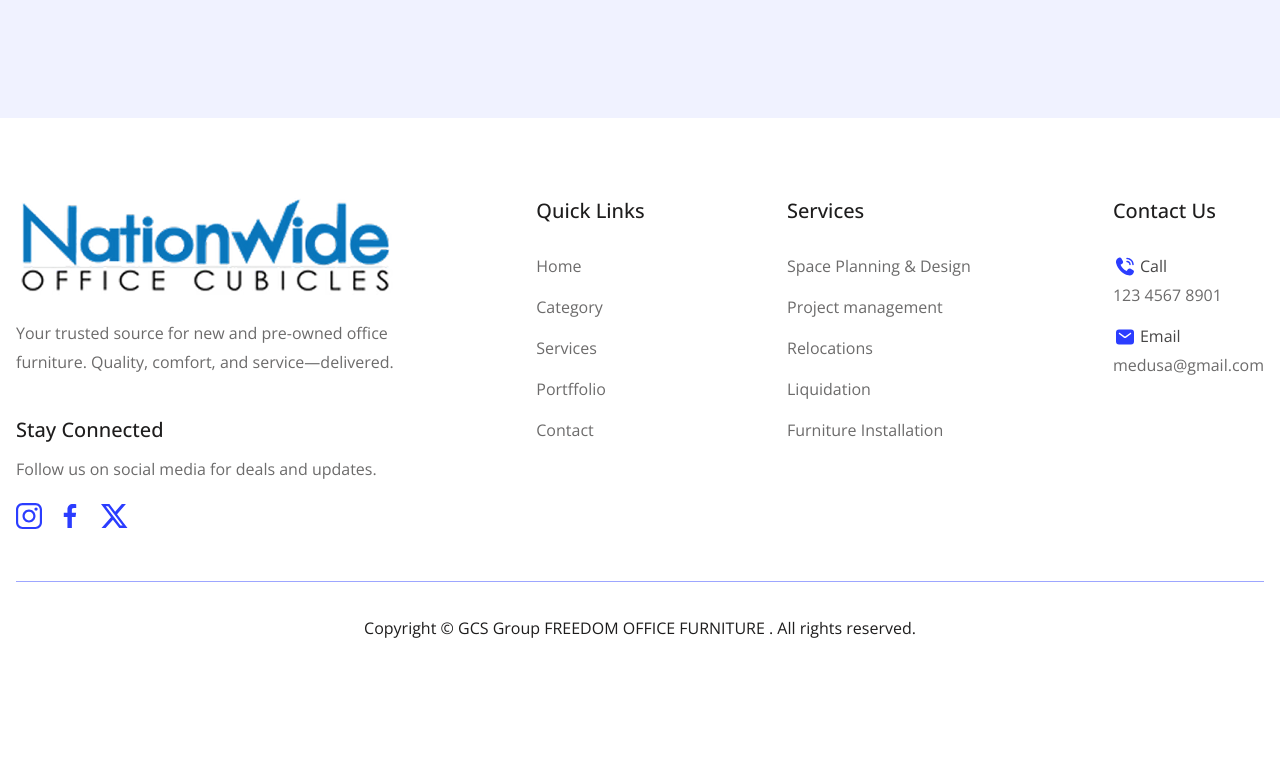
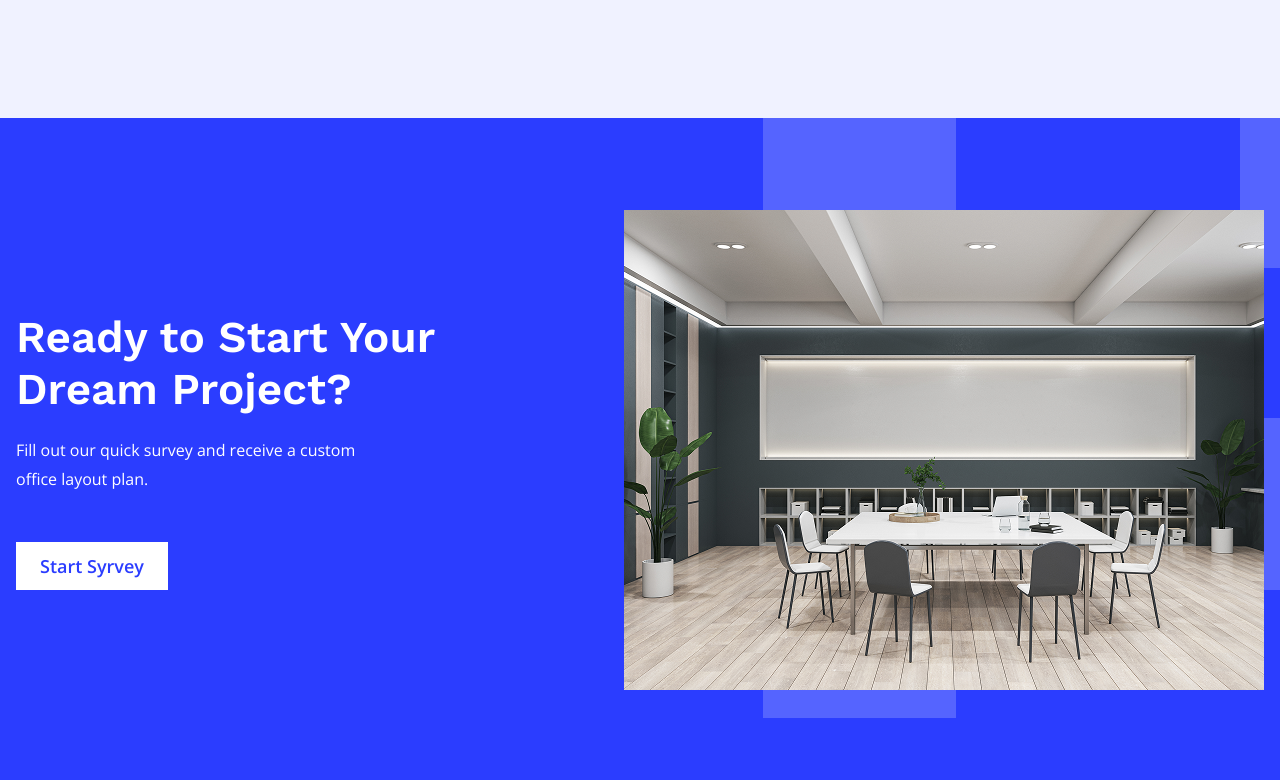
Before and after one commit to backbencherstudio/thutt-client, a Next.js app: page / in a window 1280 px wide. Shown: the part 5260-6040 px from the top of the page. Before the commit the page ends 5935 px from the top, so only its background shows below. Built offline with nearby package versions, Linux system fonts and the light colour scheme; no server answers.

Commit message:
cta has been completed

```diff
--- /dev/null
+++ b/app/(site)/_components/_reusable/_cta/cta.tsx
@@ -0,0 +1,39 @@
+import Image from "next/image";
+import Link from "next/link";
+import React from "react";
+
+export default function cta() {
+  return (
+    <div
+      className="bg-cover bg-center bg-no-repeat relative px-4"
+      style={{
+        backgroundImage: "url('/assets/site-images/home/cta-bg.png')",
+      }}
+    >
+      <div className="container mx-auto py-10 md:py-[92px] md:px-0">
+        <div className="flex flex-col md:flex-row gap-6 items-center justify-between">
+          <div className="flex flex-col gap-5 items-start">
+            <h2 className="max-w-[462px] text-white">
+              Ready to Start Your Dream Project?
+            </h2>
+            <p className="max-w-[352px] text-white text-[20px] font-medium mb-3 md:mb-7">
+              Fill out our quick survey and receive a custom office layout plan.
+            </p>
+            <Link
+              href={"/"}
+              className={`px-6 py-2 flex items-center justify-center bg-white text-[#2B3DFF] text-[16px] sm:texxt-[18px] font-semibold lg:text-[18px] leading-[var(--paragraph-line-height)] transition-all duration-300 cursor-pointer `}
+            >
+              Start Syrvey
+            </Link>
+          </div>
+          <Image
+            src="/assets/site-images/home/cta.png"
+            alt="cta-bg"
+            width={640}
+            height={480}
+          />
+        </div>
+      </div>
+    </div>
+  );
+}
--- a/app/(site)/page.tsx
+++ b/app/(site)/page.tsx
@@ -3,6 +3,7 @@ import About from "./_components/_pages/_home/_about/about";
 import Category from "./_components/_pages/_home/_category/category";
 import Service from "./_components/_pages/_home/_service/service";
 import Portfolio from "./_components/_pages/_home/_portfolio/portfolio";
+import CTA from "./_components/_reusable/_cta/cta";
 export default function Home() {
   return (
     <div>
@@ -11,6 +12,7 @@ export default function Home() {
       <Category />
       <Service />
       <Portfolio />
+      <CTA />
     </div>
   );
 }
```
